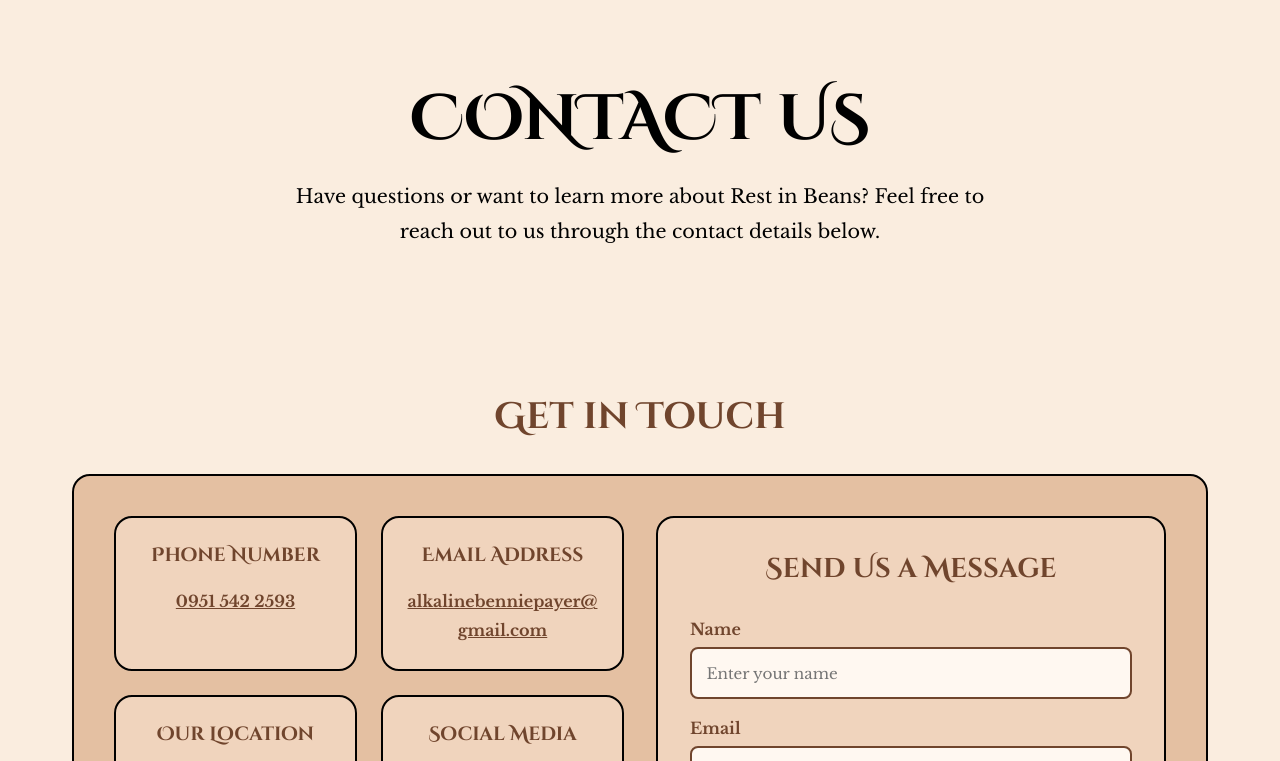
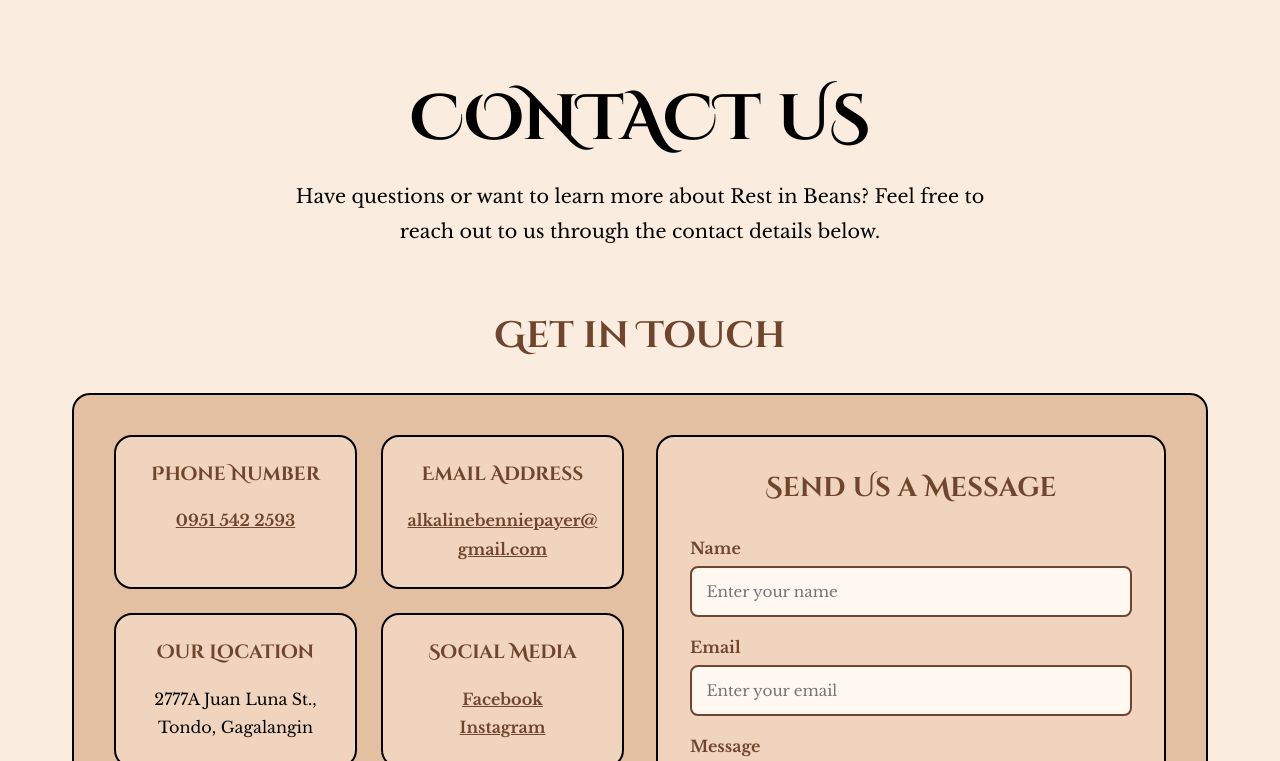
Before and after one commit to AldwinPayad/RestinBeansCafe, a plain HTML site: page contact.html in a window 1280 px wide. Shown: the part 115-876 px from the top of the page. Drawn offline with nearby package versions, Linux system fonts and the light colour scheme.

Commit message:
Contact us better

```diff
--- a/contact.html
+++ b/contact.html
@@ -13,7 +13,7 @@
     <style>
         .contact-hero {
             text-align: center;
-            padding: 5rem 2rem;
+            padding: 5rem 2rem 2rem;
         }
 
         .contact-hero h1 {
@@ -32,7 +32,7 @@
 
         .contact-content {
             max-width: 1200px;
-            margin: 4rem auto;
+            margin: 1rem auto 4rem;
             padding: 0 2rem;
         }
 
```
